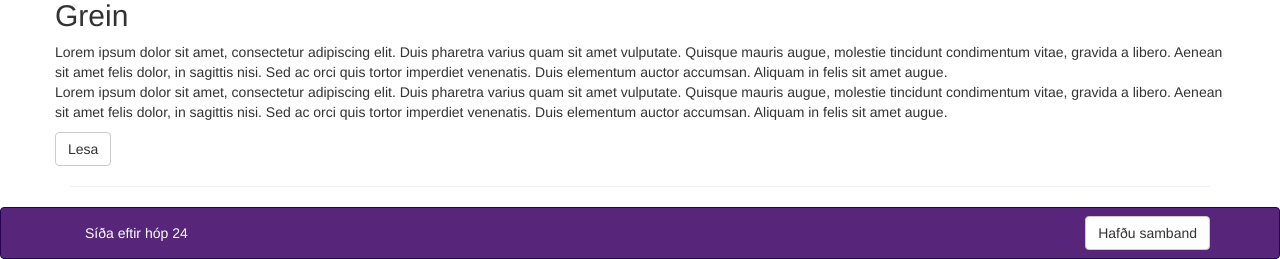
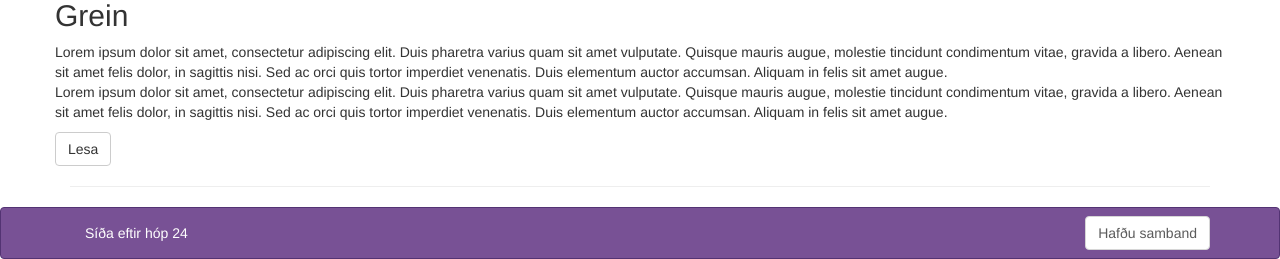
Before and after one commit to palarn/R-ktin, a PHP site: page /index.html in a window 1280 px wide. Shown: the part 1099-1358 px from the top of the page. Run offline with PHP 8.4, Linux system fonts and the light colour scheme; some libraries are stand-ins or nearby versions.

Commit message:
Haus og fótur gegnsær

```diff
--- a/Raekt.is/css/header_footer.css
+++ b/Raekt.is/css/header_footer.css
@@ -1,3 +1,5 @@
+
+
 .navbar-default {
   background-color: #57267b;
   border-color: #280051;
@@ -71,3 +73,7 @@
     background-color: #280051;
   }
 }
+
+.navbar{
+opacity: 0.8;
+}
```
